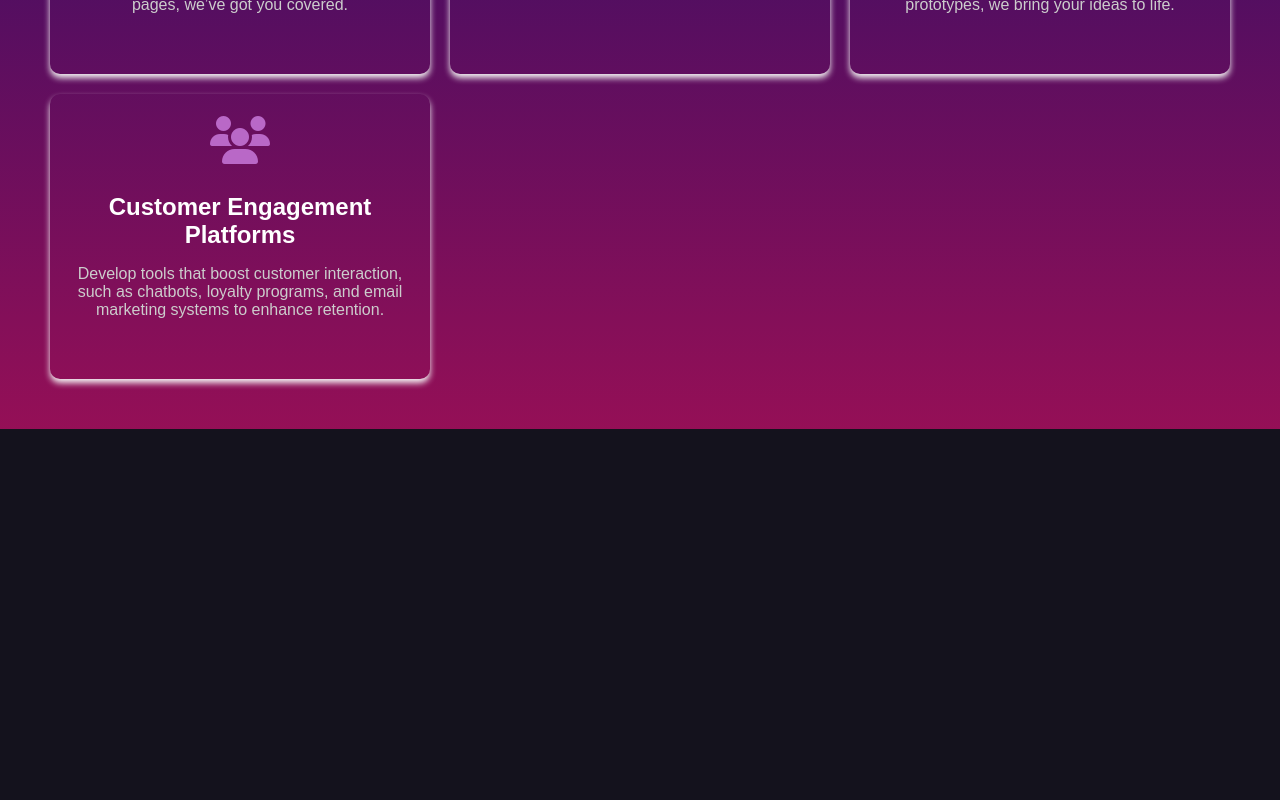
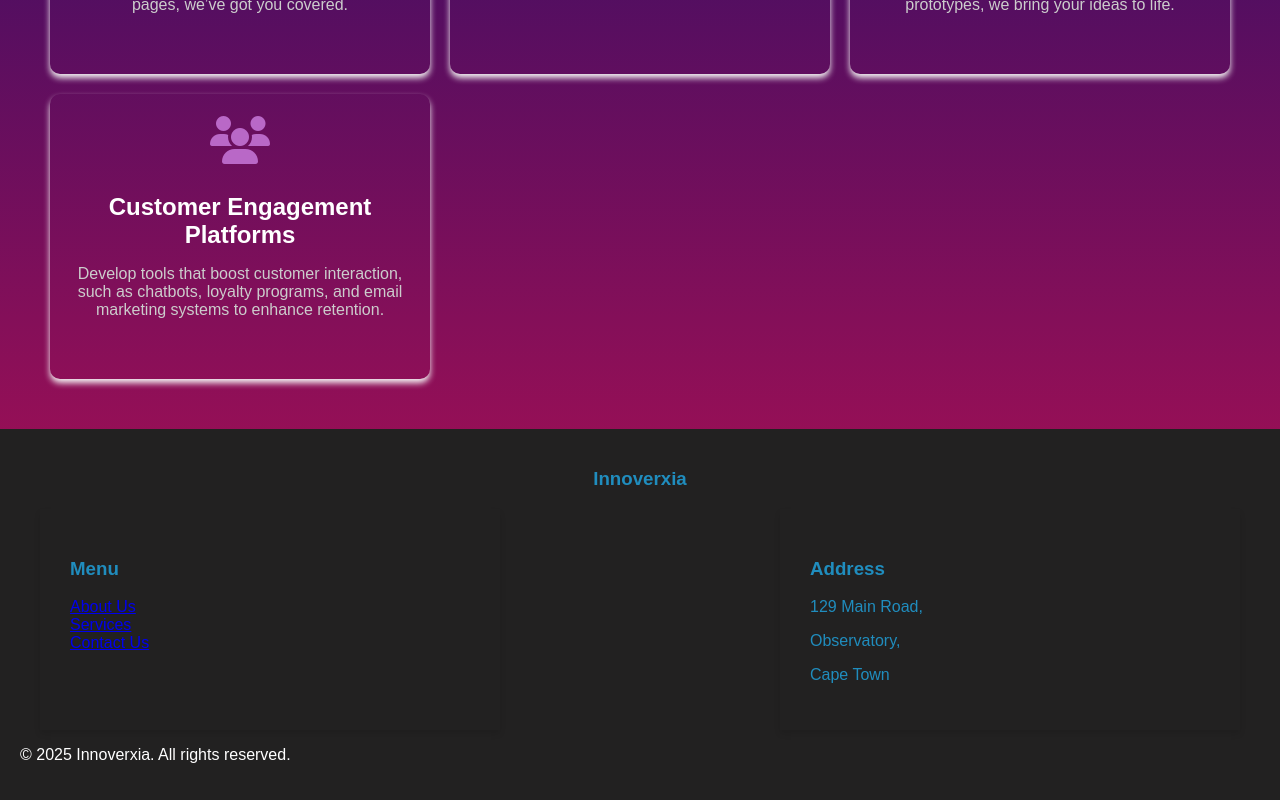
Before and after one commit to Tylerking406/innoverxia, a React (Create React App) app in the folder startup/: page /services in a window 1280 px wide. Shown: the part 482-1282 px from the top of the page. Before the commit the page ends 911 px from the top, so only its background shows below. Built offline with nearby package versions, Linux system fonts and the light colour scheme.

Commit message:
I created a working footer for the website.

```diff
--- a/startup/src/App.js
+++ b/startup/src/App.js
@@ -4,6 +4,7 @@ import Navigation from './Navigation';
 import Contact from './Tabs/Contact';
 import Home from './Tabs/Home';
 import Services from './Tabs/Services';
+import Footer from './Tabs/Footer';
 import './dark.css';
 
 const App = () => {
@@ -15,6 +16,7 @@ const App = () => {
         <Route path="/contact" element={<Contact />} />
         <Route path="/services" element={<Services />} />
       </Routes>
+      <Footer />
     </Router>
   );
 };
--- a/startup/src/Navigation.js
+++ b/startup/src/Navigation.js
@@ -20,4 +20,6 @@ const Navigation = () => {
   );
 };
 
+
+
 export default Navigation;
--- /dev/null
+++ b/startup/src/Tabs/Footer.css
@@ -0,0 +1,37 @@
+.footer-container{
+    background: #222121;
+    padding: 20px;
+    color: #208dbe;
+    justify-content:left;
+    max-width: 1200px;
+  margin: 0 auto;
+  padding: 0 20px;
+  display: flex;
+  justify-content: space-between;
+  gap: 30px;
+}
+.footer-title{
+   text-align: center;
+   color: #208dbe;
+}
+.footer-bg{
+    background: #222121;
+    padding: 20px;
+}
+.footer-content{
+
+
+
+  padding: 30px;
+  box-shadow: 0 4px 6px rgba(0, 0, 0, 0.1);
+  flex: 1;
+  max-width: 400px;
+
+  transition: transform 0.3s ease, box-shadow 0.3s ease;
+
+}
+.footer-links {
+    list-style: none;
+    padding: 0;
+    margin: 0;
+}
--- /dev/null
+++ b/startup/src/Tabs/Footer.js
@@ -0,0 +1,55 @@
+import React, { useEffect, useState } from 'react';
+import developerSVG from '../Assets/bg.svg'; // Path to your SVG file
+import './Footer.css'; // Custom CSS for the footer
+
+const Footer = () => {
+  return (
+    <footer className='footer'>
+        <div className="footer-bg">
+        <h3 className="footer-title">
+           Innoverxia
+        </h3>
+    <div className="footer-container">
+
+      <div className="footer-content">
+
+        <h3>
+           Menu
+        </h3>
+        <ul className='footer-links'>
+            <li>
+                <a href='/Home'>About Us</a>
+            </li>
+            <li>
+                <a href='/Services'>Services</a>
+            </li>
+            <li>
+                <a href='/Contact'>Contact Us</a>
+            </li>
+
+        </ul>
+      </div>
+
+      <div className="footer-content">
+
+        <h3>
+           Address
+        </h3>
+        <div className='footer-address'>
+            <p>129 Main Road,</p>
+            <p> Observatory, </p>
+            <p>Cape Town</p>
+        </div>
+
+      </div>
+
+    </div>
+    <div className="footer-bottom">
+        <p>&copy; 2025 Innoverxia. All rights reserved.</p>
+      </div>
+      </div>
+    </footer>
+  );
+};
+
+export default Footer;
--- a/startup/src/nav.css
+++ b/startup/src/nav.css
@@ -32,6 +32,7 @@
     font-weight: bold;
     display: flex;
     align-items: center;
+    transition: all 0.3s ease-in-out;
   }
 
   .nav-item i {
```
